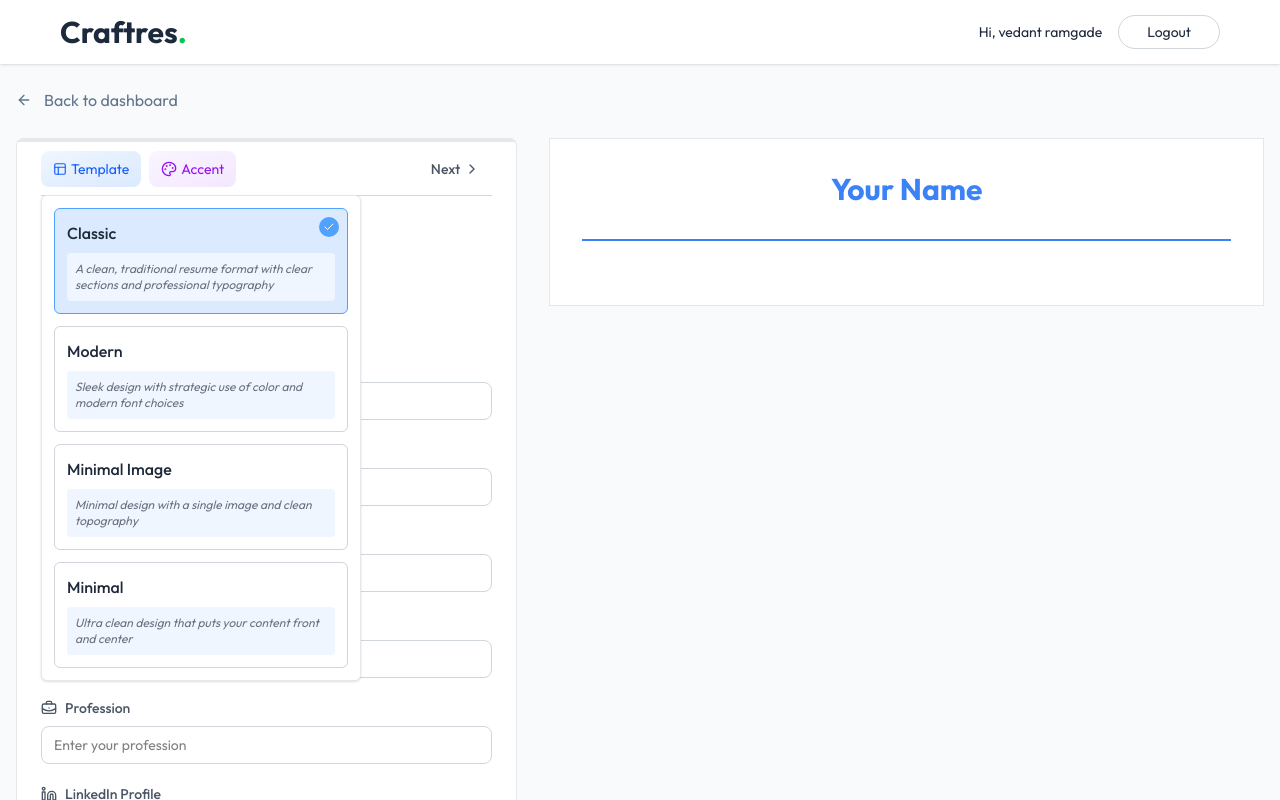
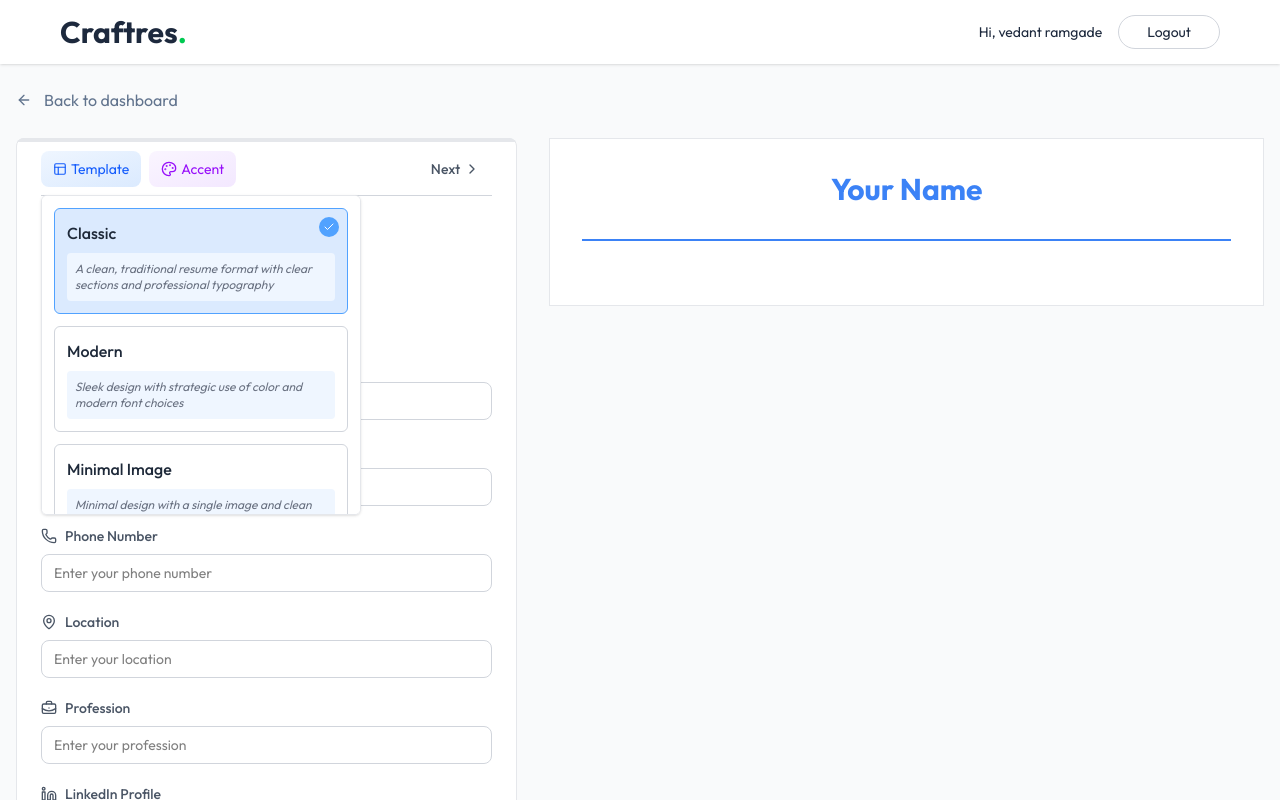
Before and after one commit to vedant-rmgd/AI-Resume-Builder, a React (Vite) app in the folder client/: page /app/builder/1 in a window 1280 px wide. Both pictures are taken after a click on the button "Template". Shown: the top 800 px of the page. Built offline with nearby package versions, Linux system fonts and the light colour scheme.

Commit message:
improve template selector and color picker UI, made it scrollable

```diff
--- a/client/src/components/ColorPicker.jsx
+++ b/client/src/components/ColorPicker.jsx
@@ -57,7 +57,7 @@ function ColorPicker({ selectedColor, onChange }) {
             </button>
 
             {isOpen && (
-                <div className="grid grid-cols-4 w-60 gap-2 absolute top-full left-0 right-0 p-3 mt-2 z-10 bg-white rounded-md border border-gray-200 shadow-sm">
+                <div className="absolute top-full left-0 mt-2 z-50 w-64 max-h-50 overflow-y-auto overscroll-contain grid grid-cols-4 gap-3 p-3 bg-white rounded-md border border-gray-200 shadow-sm thin-scrollbar scrollbar-thumb-gray-300 scrollbar-track-transparent">
                     {colors.map((color) => (
                         <div
                             key={color.value}
@@ -65,18 +65,18 @@ function ColorPicker({ selectedColor, onChange }) {
                                 onChange(color.value);
                                 setIsOpen(false);
                             }}
-                            className="relative cursor-pointer group flex flex-col"
+                            className="relative cursor-pointer flex flex-col items-center"
                         >
                             <div
-                                className="w-12 h-12 rounded-full border-2 border-transparent group-hover:border-black/25 transition-colors"
+                                className="w-12 h-12 rounded-full border-2 border-transparent hover:border-black/30 transition-colors"
                                 style={{ backgroundColor: color.value }}
                             ></div>
                             {selectedColor === color.value && (
-                                <div className="absolute top-0 left-0 right-0 bottom-4.5 flex items-center justify-center">
-                                    <Check className="size-5 text-white" />
+                                <div className="absolute inset-0 flex items-center justify-center">
+                                    <Check className="size-5 text-white drop-shadow" />
                                 </div>
                             )}
-                            <p className="text-xs text-center mt-1 text-gray-600">
+                            <p className="text-[11px] mt-1 text-gray-600 text-center">
                                 {color.name}
                             </p>
                         </div>
--- a/client/src/components/TemplateSelector.jsx
+++ b/client/src/components/TemplateSelector.jsx
@@ -7,12 +7,14 @@ function TemplateSelector({ selectedTemplate, onChange }) {
         {
             id: "classic",
             name: "Classic",
-            preview: "A clean, traditional resume format with clear sections and professional typography",
+            preview:
+                "A clean, traditional resume format with clear sections and professional typography",
         },
         {
             id: "modern",
             name: "Modern",
-            preview: "Sleek design with strategic use of color and modern font choices",
+            preview:
+                "Sleek design with strategic use of color and modern font choices",
         },
         {
             id: "minimal-image",
@@ -22,7 +24,8 @@ function TemplateSelector({ selectedTemplate, onChange }) {
         {
             id: "minimal",
             name: "Minimal",
-            preview: "Ultra clean design that puts your content front and center",
+            preview:
+                "Ultra clean design that puts your content front and center",
         },
     ];
     return (
@@ -35,7 +38,7 @@ function TemplateSelector({ selectedTemplate, onChange }) {
                 <span className="max-sm:hidden">Template</span>
             </button>
             {isOpen && (
-                <div className="absolute top-full w-xs p-3 mt-2 space-y-3 z-10 bg-white rounded-md border border-gray-200 shadow-sm">
+                <div className="absolute top-full w-xs max-h-80 overflow-y-auto thin-scrollbar p-3 mt-2 space-y-3 z-10 bg-white rounded-md border border-gray-200 shadow-sm">
                     {templates.map((template) => (
                         <div
                             key={template.id}
--- a/client/src/index.css
+++ b/client/src/index.css
@@ -16,3 +16,25 @@
         @apply outline-none focus:ring border border-gray-300 focus:ring-blue-500 focus:border-blue-500 rounded-lg resize-none;
     }
 }
+
+.thin-scrollbar {
+    scrollbar-width: thin;
+    scrollbar-color: #cbd5e1 transparent;
+}
+
+.thin-scrollbar::-webkit-scrollbar {
+    width: 4px;
+}
+
+.thin-scrollbar::-webkit-scrollbar-track {
+    background: transparent;
+}
+
+.thin-scrollbar::-webkit-scrollbar-thumb {
+    background-color: #cbd5e1;
+    border-radius: 999px;
+}
+
+.thin-scrollbar::-webkit-scrollbar-thumb:hover {
+    background-color: #94a3b8;
+}
```
